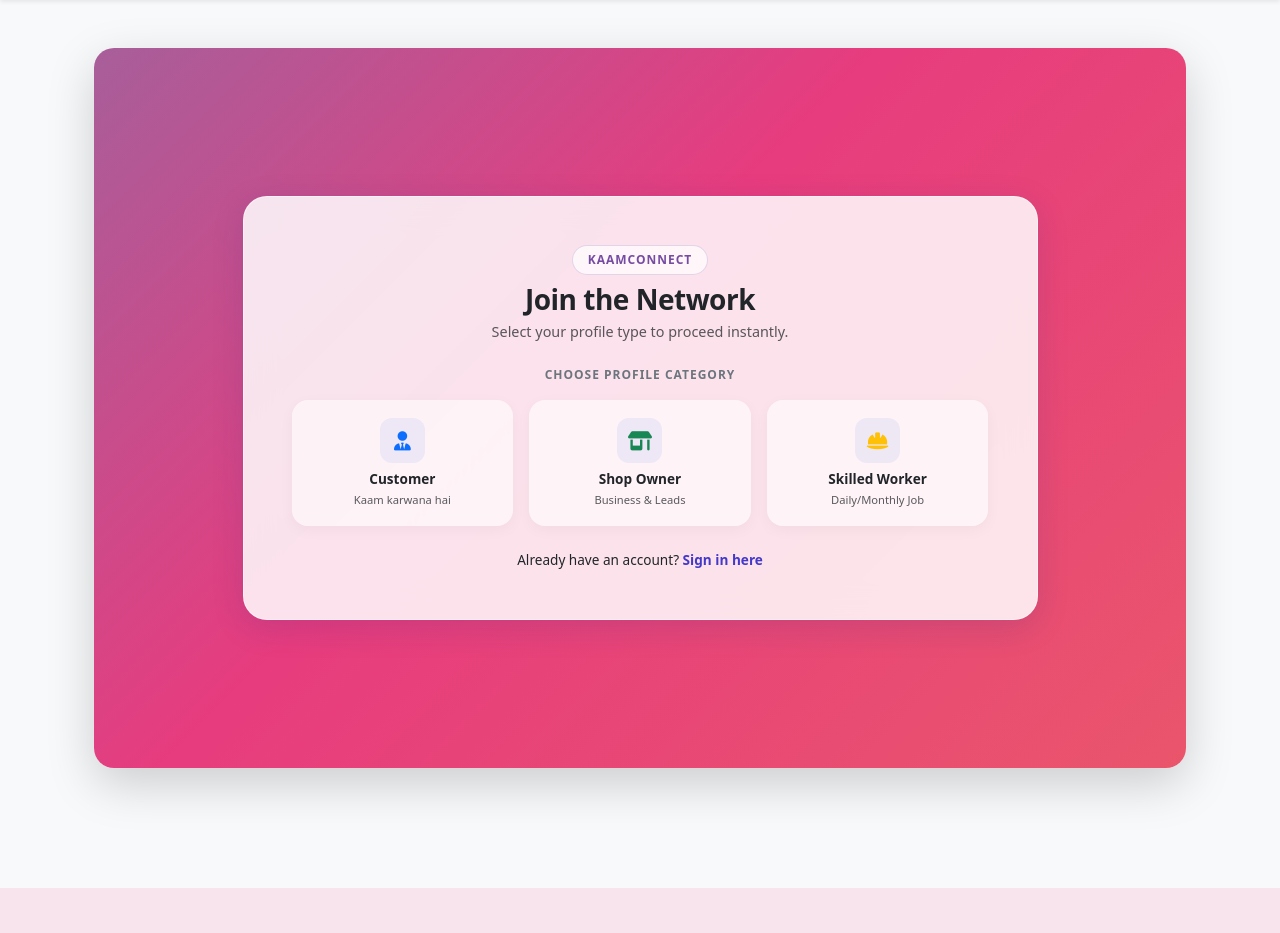
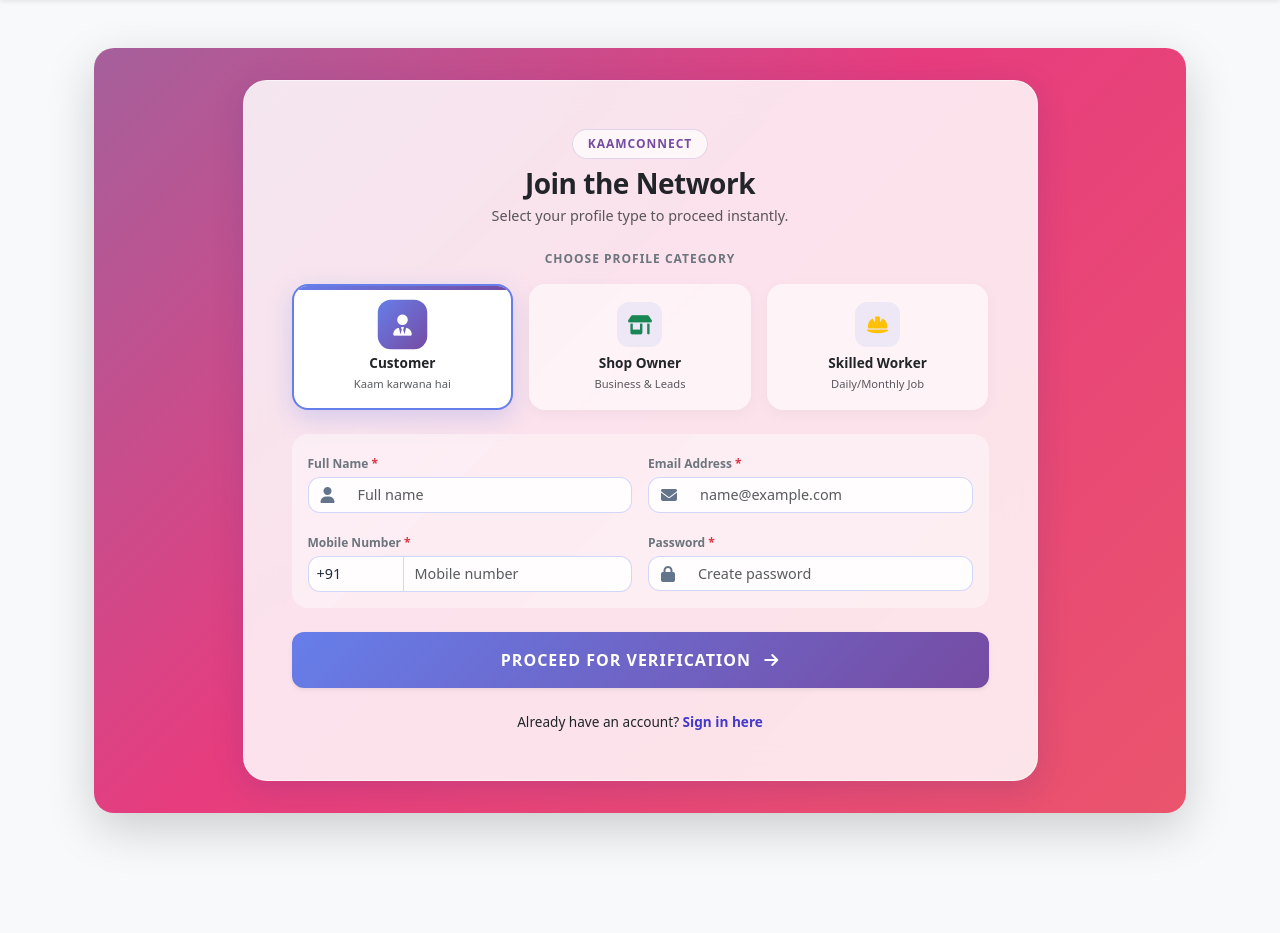
Before and after one commit to kaamconnect01/kaamconnect, a Flask app: page /signup in a window 1280 px wide. Shown: the part 56-989 px from the top of the page. Before the commit the page ends 944 px from the top, so only its background shows below. Run offline with Flask 3, Linux system fonts and the light colour scheme; some libraries are stand-ins or nearby versions.

Commit message:
Update signup.html

```diff
--- a/templates/signup.html
+++ b/templates/signup.html
@@ -184,14 +184,46 @@
 
                     <div class="auth-glass-card p-4 p-md-5">
 
+                        <!-- OTP VERIFICATION BLOCK -->
+                        {% if show_otp %}
+                        <div class="text-center mb-4">
+                            <span class="glass-badge mb-2 d-inline-block bg-white text-primary border-primary">Security Check</span>
+                            <h3 class="fw-bold text-dark mb-1" style="letter-spacing: -0.5px;">Verify Your Email</h3>
+                            <p class="text-muted small mb-0" style="font-size: 0.95rem;">Humne aapke email <b>{{ email }}</b> par ek 6-digit OTP bheja hai.</p>
+                        </div>
+
+                        <form method="POST" action="{{ url_for('verify_signup_otp') }}">
+                            <div class="mb-4 d-flex justify-content-center">
+                                <div class="col-md-8">
+                                    <div class="input-group glass-input-group p-1">
+                                        <span class="input-group-text"><i class="fa-solid fa-key"></i></span>
+                                        <input type="text" name="otp" class="form-control text-center fw-bold fs-4" required placeholder="• • • • • •" maxlength="6" style="letter-spacing: 4px;">
+                                    </div>
+                                </div>
+                            </div>
+
+                            <div class="d-flex justify-content-center">
+                                <div class="col-md-8">
+                                    <button type="submit" class="btn btn-gradient w-100 py-3 fw-bold shadow-sm" style="font-size: 1rem;">
+                                        Verify OTP & Create Account <i class="fa-solid fa-check-circle ms-2"></i>
+                                    </button>
+                                </div>
+                            </div>
+
+                            <div class="text-center mt-4">
+                                <a href="{{ url_for('signup', role=role) }}" class="text-decoration-none text-secondary small"><i class="fa-solid fa-arrow-left me-1"></i> Back to Form</a>
+                            </div>
+                        </form>
+
+                        <!-- ORIGINAL REGISTRATION FORM BLOCK -->
+                        {% else %}
+
                         <!-- Header -->
                         <div class="text-center mb-4">
                             <span class="glass-badge mb-2 d-inline-block">Kaamconnect</span>
                             <h3 class="fw-bold text-dark mb-1" style="letter-spacing: -0.5px;">Join the Network</h3>
                             <p class="text-muted small mb-0" style="font-size: 0.9rem;">Select your profile type to proceed instantly.</p>
                         </div>
-
-                        <!-- Error Message / Flash messages will appear above the form beautifully if any -->
 
                         <form method="POST" action="">
 
@@ -339,7 +371,7 @@
                             <!-- Submit Button -->
                             <div id="actionContainer" style="display: none;" class="dynamic-field-anim mt-4">
                                 <button type="submit" class="btn btn-gradient w-100 py-3 fw-bold shadow-sm" style="font-size: 1rem;">
-                                    Create My Account <i class="fa-solid fa-arrow-right ms-2"></i>
+                                    Proceed for Verification <i class="fa-solid fa-arrow-right ms-2"></i>
                                 </button>
                             </div>
 
@@ -349,6 +381,7 @@
                                 </p>
                             </div>
                         </form>
+                        {% endif %}
                     </div>
 
                 </div>
@@ -357,14 +390,25 @@
     </div>
 </div>
 
+<!-- Only run script if normal form is showing -->
+{% if not show_otp %}
 <script>
+    // Ensure that selected role persists if page reloads with flash message
+    document.addEventListener("DOMContentLoaded", function() {
+        const urlParams = new URLSearchParams(window.location.search);
+        let activeRole = urlParams.get('role') || '{{ role }}' || 'customer';
+        selectRole(activeRole);
+    });
+
     function selectRole(role) {
         // 1. Reset active card classes
         document.querySelectorAll('.role-card').forEach(card => card.classList.remove('active'));
 
         // 2. Select corresponding hidden radio & activate card
-        document.getElementById('role_' + role).checked = true;
-        document.getElementById('card_' + role).classList.add('active');
+        const roleRadio = document.getElementById('role_' + role);
+        const roleCard = document.getElementById('card_' + role);
+        if(roleRadio) roleRadio.checked = true;
+        if(roleCard) roleCard.classList.add('active');
 
         // 3. DOM references
         const commonCredentials = document.getElementById('commonCredentials');
@@ -374,14 +418,14 @@
         const addressContainer = document.getElementById('addressContainer');
         const actionContainer = document.getElementById('actionContainer');
 
-        // Input Fields (No email here since it's universally required now)
+        // Input Fields
         const shopNameInput = document.getElementById('shopNameInput');
         const wageInput = document.getElementById('wageInput');
         const reqInputs = [document.getElementById('addressInput'), document.getElementById('expInput'), document.getElementById('expertInput')];
 
         // Always show the common credentials (Name, Email, Mobile, Password)
-        commonCredentials.style.display = 'block';
-        actionContainer.style.display = 'block';
+        if(commonCredentials) commonCredentials.style.display = 'block';
+        if(actionContainer) actionContainer.style.display = 'block';
 
         // 4. Role logic adaptation
         if (role === 'customer') {
@@ -426,4 +470,5 @@
         }
     }
 </script>
+{% endif %}
 {% endblock %}
```
